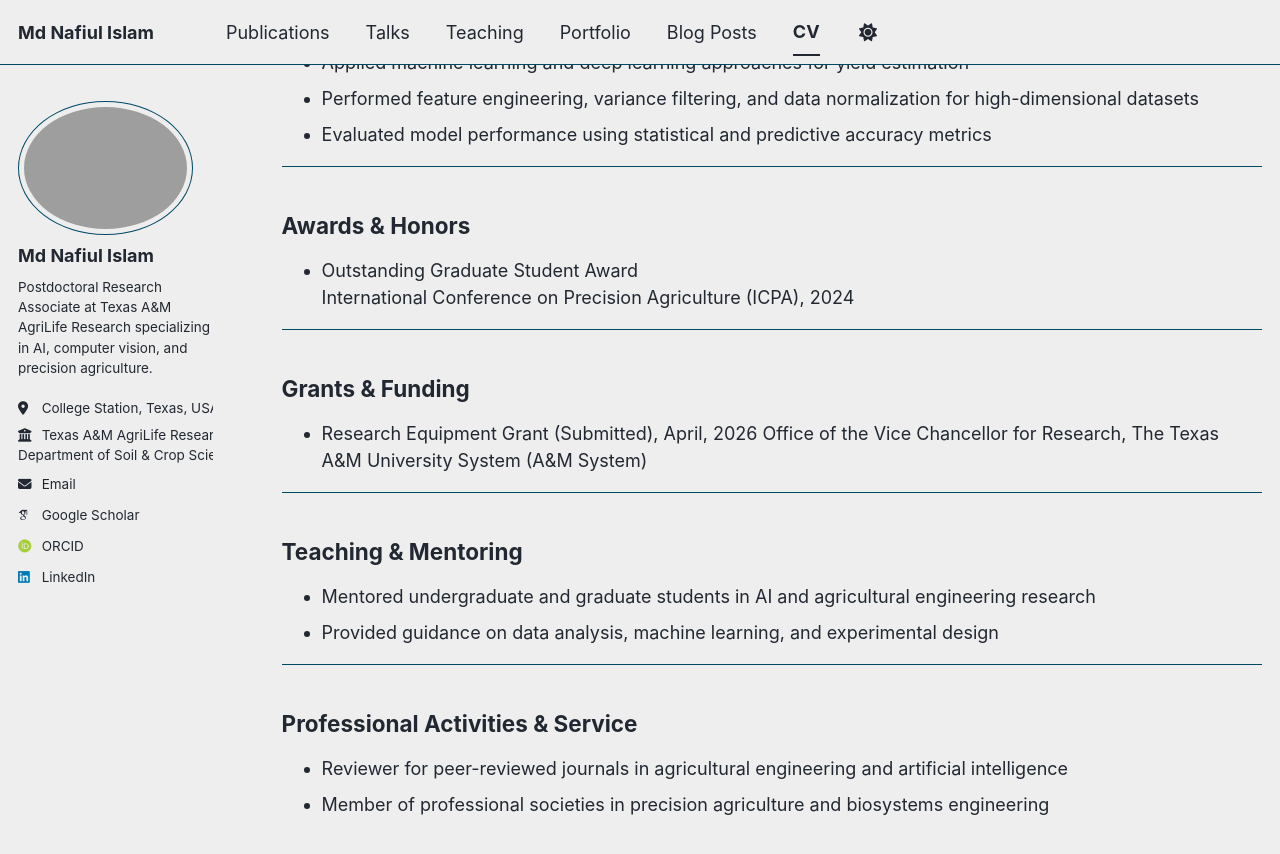
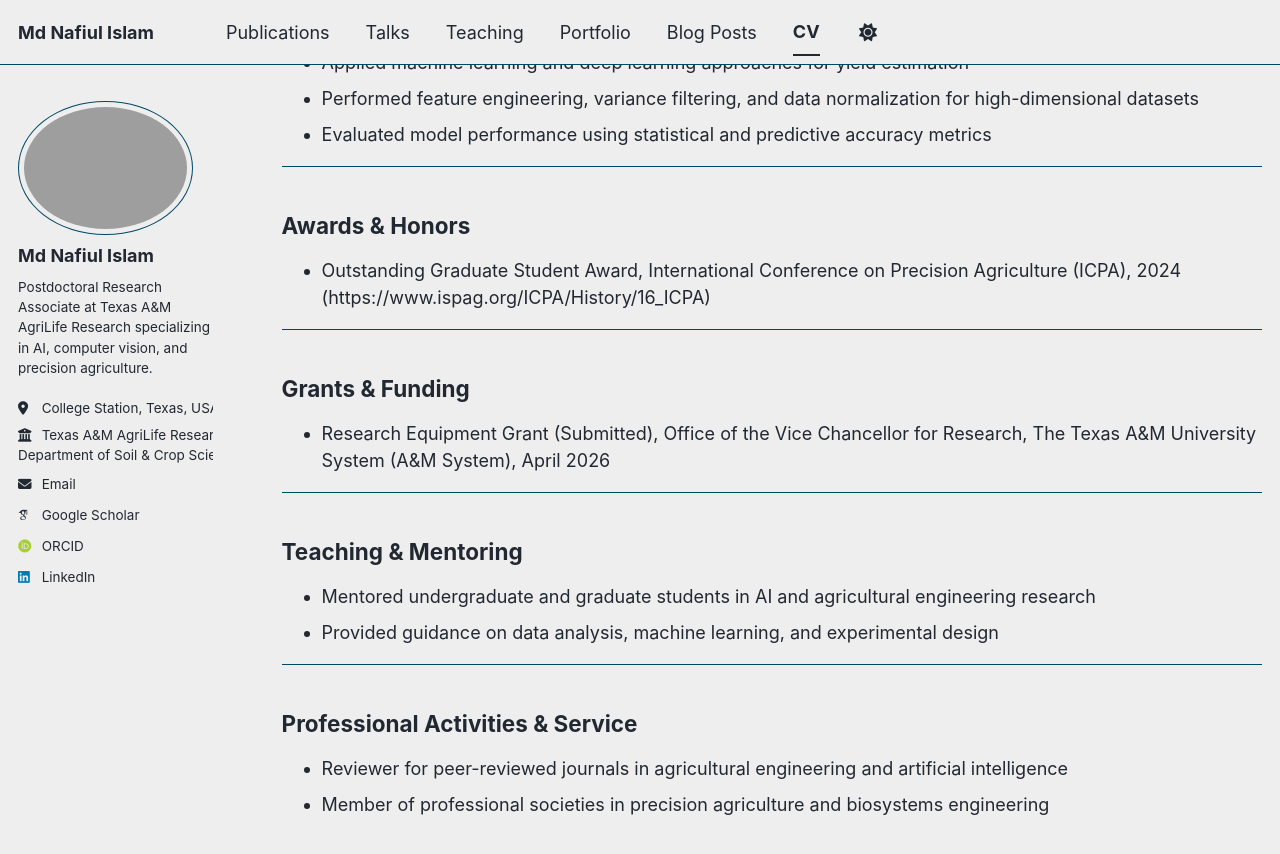
Before and after one commit to NafiulIslamBD/nafiul_islam_precision_agriculture_HSTU_CNU_UTK.github.io, a Jekyll site: the page built from _pages/cv.md, in a window 1280 px wide and 900 px high, scrolled down 3233 px. Shown: the top 854 px of the window. Built offline with Jekyll 4.4.1, drawn with Linux system fonts in a browser that asks for light colours; some web fonts are replaced; a script bundle is joined from its source files by our own code; library files that are not in the unit come from our copies; some of the changed lines change nothing that is shown.

Commit message:
Update cv.md

```diff
--- a/_pages/cv.md
+++ b/_pages/cv.md
@@ -109,14 +109,12 @@ Chungnam National University, South Korea
 ---
 
 ## Awards & Honors
-- Outstanding Graduate Student Award
-  International Conference on Precision Agriculture (ICPA), 2024
+- Outstanding Graduate Student Award, International Conference on Precision Agriculture (ICPA), 2024 (https://www.ispag.org/ICPA/History/16_ICPA)
 
 ---
 
 ## Grants & Funding
-- Research Equipment Grant (Submitted), April, 2026
-  Office of the Vice Chancellor for Research, The Texas A&M University System (A&M System)
+- Research Equipment Grant (Submitted), Office of the Vice Chancellor for Research, The Texas A&M University System (A&M System), April 2026
 
 ---
 
```
